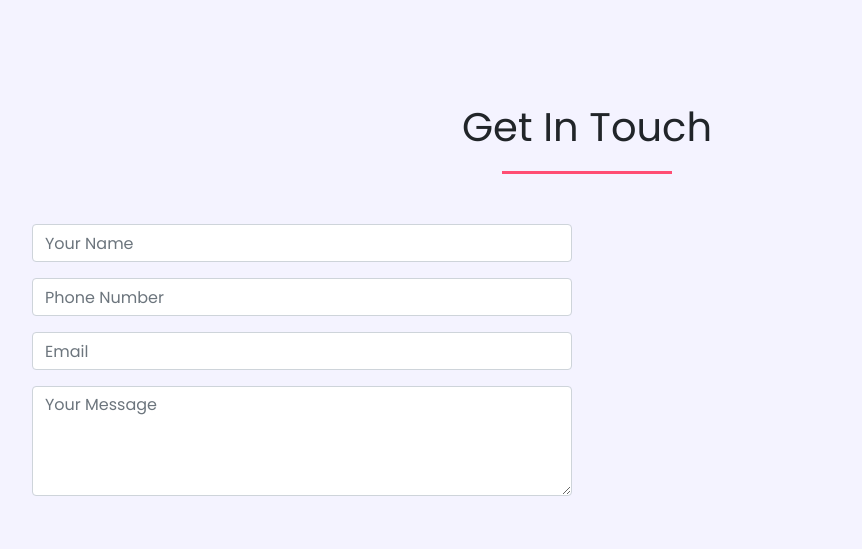
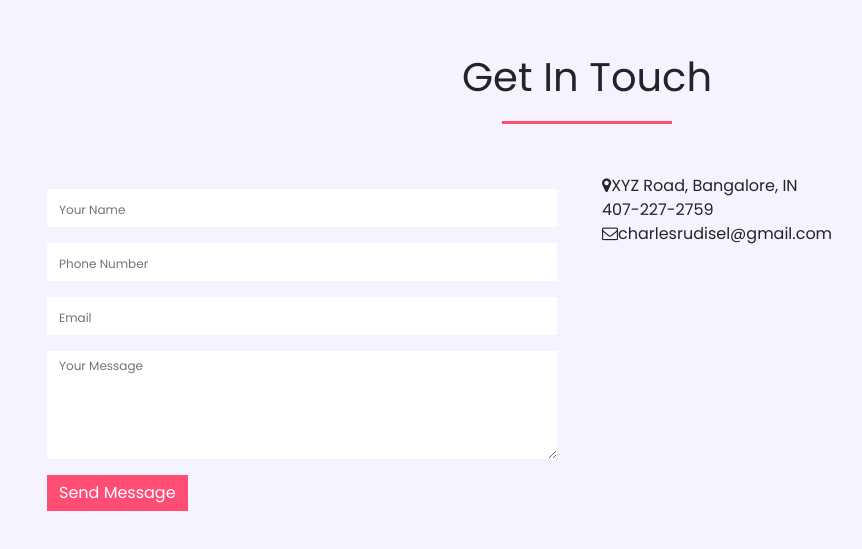
Before and after one commit to CharlesRudisel/Portfolio_Page, a plain HTML site: page index2.html in a window 1280 px wide. Shown: the part 2397-2946 px from the top of the page, without its empty margins (53-915 px from the left). Drawn offline with nearby package versions, Linux system fonts and the light colour scheme.

Commit message:
commit for the sake

```diff
--- a/index2.html
+++ b/index2.html
@@ -129,9 +129,20 @@
                             <div class="form-group">
                                 <textarea class="form-control" rows="4" placeholder="Your Message"></textarea>
                             </div>
+                            <button type="submit" class="btn btn-primary">Send Message</button>
                         </form>
                     </div>
-                    <div class="col-md-6"></div>
+                    <div class="col-md-6 contact-info">
+                        <div class="follow">
+                            <i class="fa fa-map-marker"></i><span>XYZ Road, Bangalore, IN</span>
+                        </div>
+                        <div class="follow">
+                            <i class="fa fa-phoner"></i><span>407-227-2759</span>
+                        </div>
+                        <div class="follow">
+                            <i class="fa fa-envelope-o"></i><span>charlesrudisel@gmail.com</span>
+                        </div>
+                    </div>
                 </div>
             </div>
         </div>
--- a/style.css
+++ b/style.css
@@ -169,3 +169,27 @@ h1::after{
     margin-top: 130px;
 
 }
+
+/*-----------------footer--------------------*/
+
+.footer h1{
+    padding-top: 50px;
+}
+.contact-form{
+    padding: 15px;
+}
+.form-control{
+    border-radius: 0 !important;
+    border: none !important;
+    box-shadow: none !important;
+}
+::placeholder{
+    font-size: 12px;
+
+}
+.contact-form button{
+    border: none !important;
+    background: #ff4d73 !important;
+    box-shadow: none !important;
+    border-radius: 0;
+}
```
